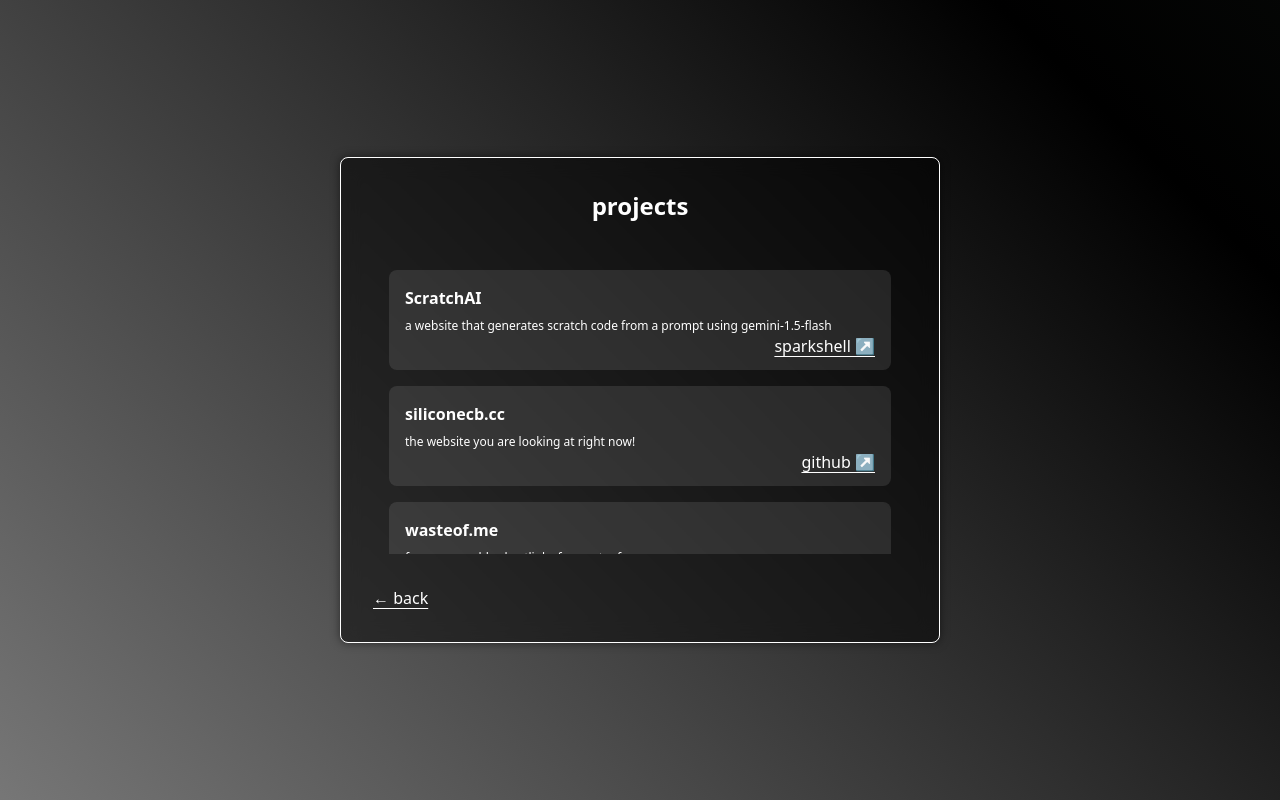
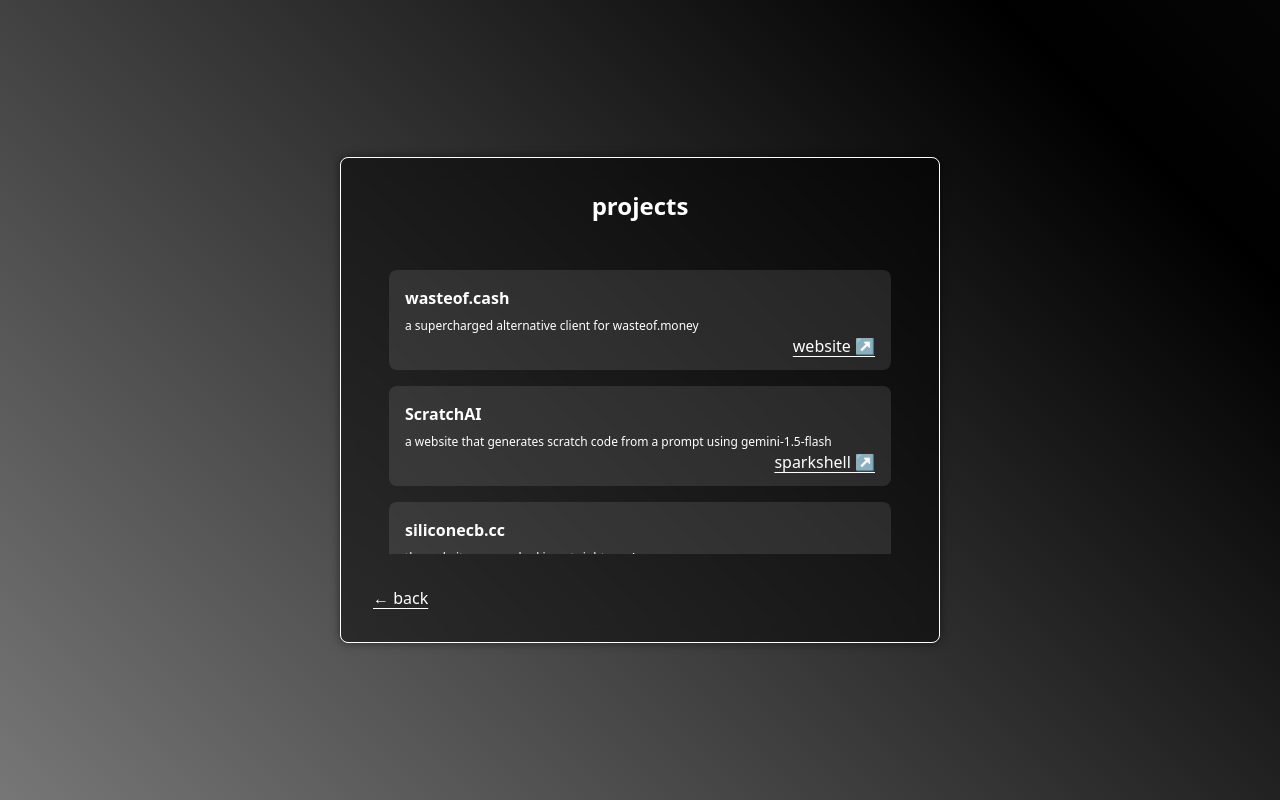
Before and after one commit to silicone-fig/siliconecb.cc, a SvelteKit app: page /projects in a window 1280 px wide. Built offline with nearby package versions, Linux system fonts and the light colour scheme.

Commit message:
add wasteof.cash ✊
Signed-off-by: siliconeCB_ <me@siliconecb.cc>

```diff
--- a/src/routes/projects/+page.svelte
+++ b/src/routes/projects/+page.svelte
@@ -1,5 +1,11 @@
 <script>
   let projects = [
+    {
+      title: "wasteof.cash",
+      description: "a supercharged alternative client for wasteof.money",
+      link: "https://cash.wasteof.me",
+      link_name: "website ↗",
+    },
     {
       title: "ScratchAI",
       description: "a website that generates scratch code from a prompt using gemini-1.5-flash",
```
